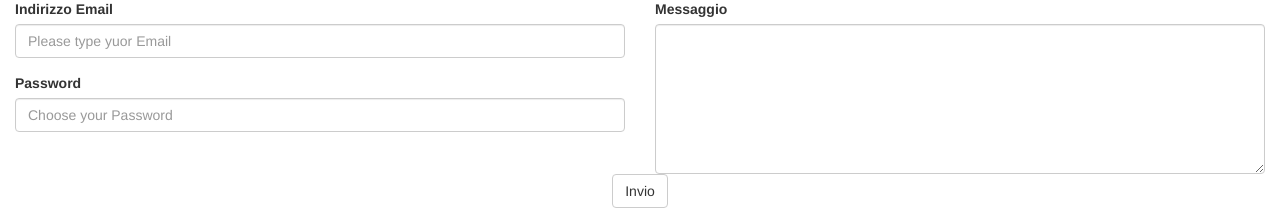
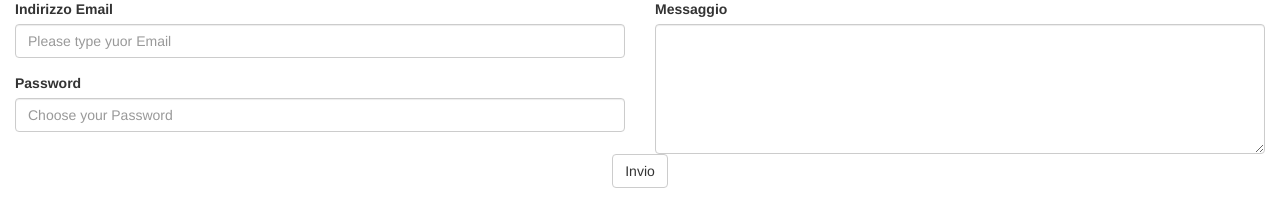
Before and after one commit to rosalia-carta/form, a PHP site: page / in a window 1280 px wide. Shown: the part 997-1219 px from the top of the page. After the commit the page ends 1185 px from the top, so only its background shows below. Run offline with PHP 8.4, Linux system fonts and the light colour scheme; some libraries are stand-ins or nearby versions.

Commit message:
Update main.css

```diff
--- a/css/main.css
+++ b/css/main.css
@@ -3,7 +3,7 @@
     padding: 10px 200px 10px 200px;
 }
 .form-contats textarea {
-    height: 150px;
+    height: 130px;
 }
 
 .jumbotron {
```
